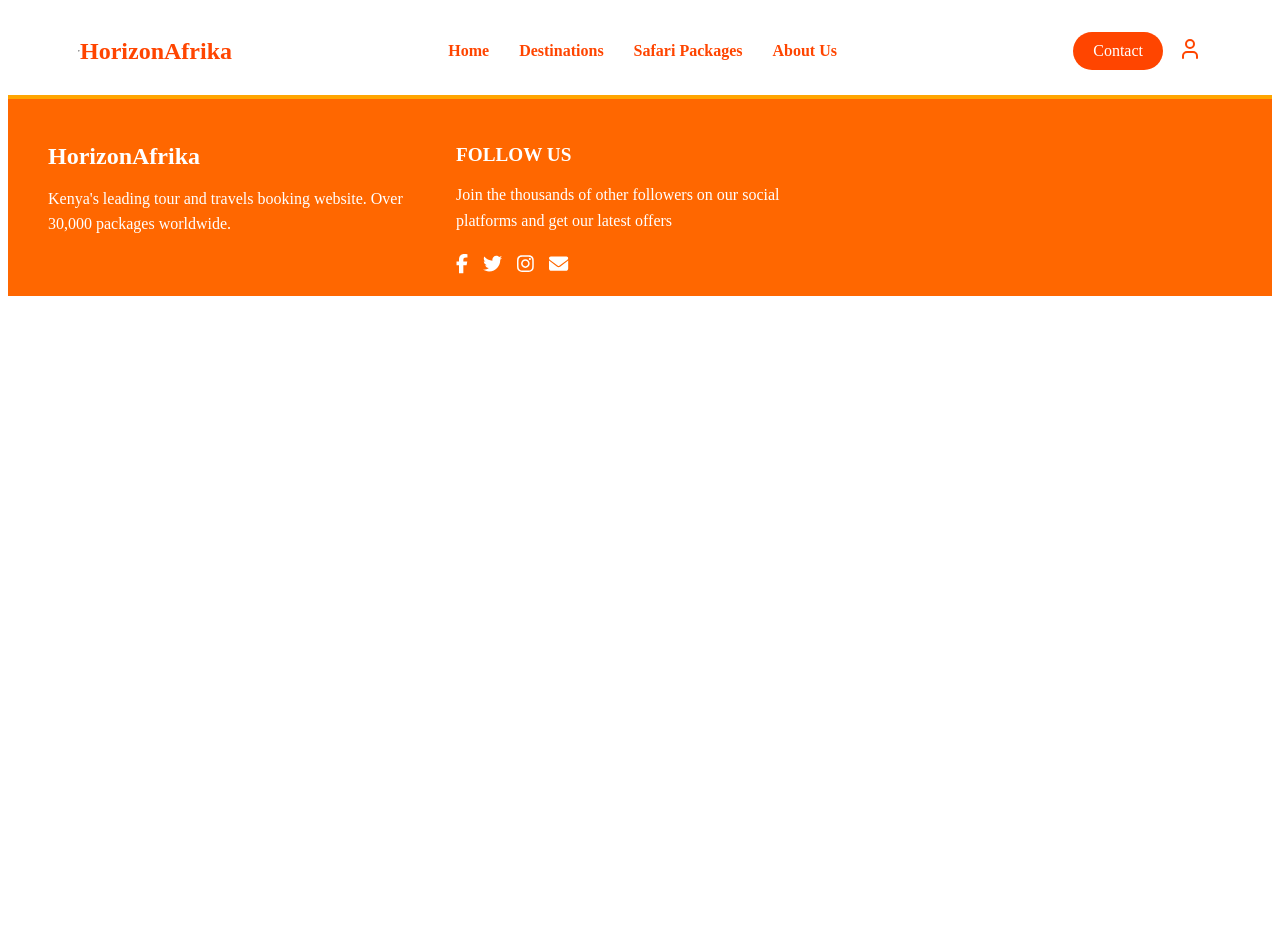
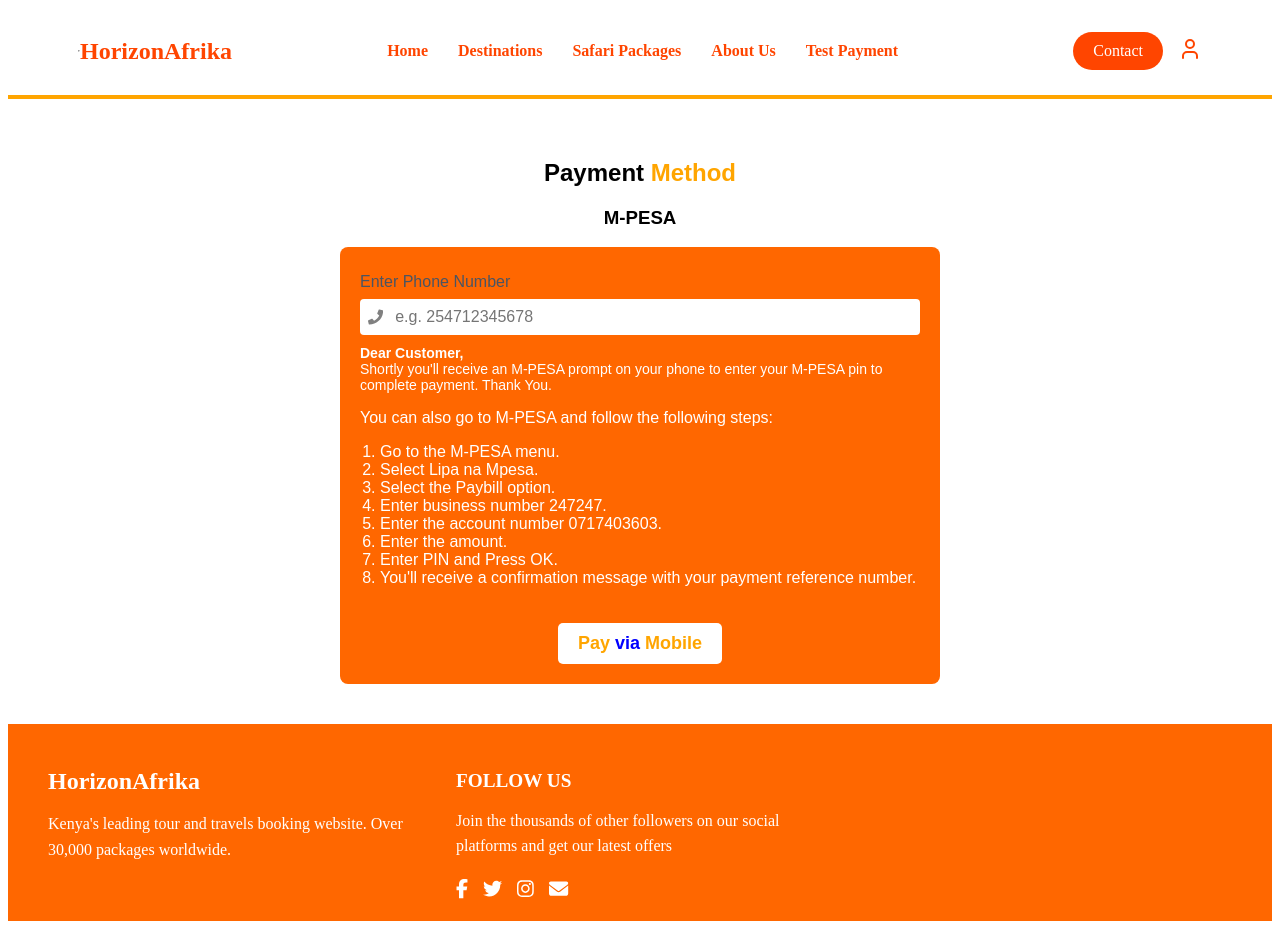
Before and after one commit to Maina206/Horizon_Afrika_Client_Front_end, a React (Vite) app in the folder Horizon_Afrika_Client_Front_end/: page /payment in a window 1280 px wide. Before the commit the page ends 800 px from the top, so only its background shows below. Built offline with nearby package versions, Linux system fonts and the light colour scheme; a web font is replaced by a local one.

Commit message:
HA-21-Payment-Payment-confirmation

```diff
--- a/Horizon_Afrika_Client_Front_end/src/App.jsx
+++ b/Horizon_Afrika_Client_Front_end/src/App.jsx
@@ -6,6 +6,7 @@
 import DestinationPage from "./Components/DestinationPage";
 import SafariPackages from "./Components/PackagePage";
 import Contact from "./Components/ContactPage";
+import PaymentPage from "./Components/PaymentPage";
 
 const App = () => {
   return (
@@ -17,6 +18,9 @@
           <Route path="/destinations" element={<DestinationPage />} />
           <Route path="/safari-packages" element={<SafariPackages />} />
           <Route path="/contact" element={<Contact />} />
+
+          {/* Testing payment page */}
+          <Route path="/payment" element={<PaymentPage />} />
         </Routes>
       </Router>
       <Footer />
--- a/Horizon_Afrika_Client_Front_end/src/Components/NavBar.jsx
+++ b/Horizon_Afrika_Client_Front_end/src/Components/NavBar.jsx
@@ -87,6 +87,7 @@
           <Link to="/destinations">Destinations</Link>
           <Link to="/safari-packages">Safari Packages</Link>
           <Link to="/about">About Us</Link>
+          <Link to="/payment">Test Payment</Link>
         </div>
         <div className="right-links">
           <Link to="/contact" className="contact-button">
--- /dev/null
+++ b/Horizon_Afrika_Client_Front_end/src/Components/PaymentPage.jsx
@@ -0,0 +1,53 @@
+import "../styles/paymentpage.css";
+import { FaPhone } from "react-icons/fa";
+
+const MpesaPayment = () => {
+  return (
+    <div className="payment-container">
+      <div className="payment-content">
+        <h2>
+          Payment <span className="highlight">Method</span>
+        </h2>
+        <h3>M-PESA</h3>
+        <div className="payment-box">
+          <label htmlFor="phone-number">Enter Phone Number</label>
+          <div className="input-group">
+            <FaPhone className="input-icon" />
+            <input
+              type="text"
+              id="phone-number"
+              placeholder="e.g. 254712345678"
+            />
+          </div>
+          <p className="customer-message">
+            <strong>Dear Customer,</strong>
+            <br />
+            Shortly you'll receive an M-PESA prompt on your phone to enter your
+            M-PESA pin to complete payment. Thank You.
+          </p>
+          <p>You can also go to M-PESA and follow the following steps:</p>
+          <ol>
+            <li>Go to the M-PESA menu.</li>
+            <li>Select Lipa na Mpesa.</li>
+            <li>Select the Paybill option.</li>
+            <li>Enter business number 247247.</li>
+            <li>Enter the account number 0717403603.</li>
+            <li>Enter the amount.</li>
+            <li>Enter PIN and Press OK.</li>
+            <li>
+              You'll receive a confirmation message with your payment reference
+              number.
+            </li>
+          </ol>
+          <div className="payment-button">
+            <button className="pay-button">
+              Pay <span>via</span> Mobile
+            </button>
+          </div>
+        </div>
+      </div>
+    </div>
+  );
+};
+
+export default MpesaPayment;
--- /dev/null
+++ b/Horizon_Afrika_Client_Front_end/src/styles/paymentpage.css
@@ -0,0 +1,103 @@
+.payment-container {
+  display: flex;
+  flex-direction: column;
+  align-items: center;
+  text-align: center;
+  font-family: Arial, sans-serif;
+}
+
+.mpesa-logo {
+  width: 800px;
+}
+
+.payment-content {
+  max-width: 600px;
+  margin: 20px auto;
+  padding: 20px;
+}
+
+h2 {
+  font-size: 24px;
+  font-weight: bold;
+}
+
+.highlight {
+  color: orange;
+}
+
+.payment-box {
+  background: #ff6700;
+  padding: 20px;
+  border-radius: 8px;
+  color: white;
+  text-align: left;
+}
+
+label {
+  display: block;
+  font-size: 16px;
+  margin-bottom: 8px;
+}
+
+.input-group {
+  display: flex;
+  align-items: center;
+  background: white;
+  padding: 8px;
+  border-radius: 4px;
+}
+
+.payment-box .input-icon {
+  margin-right: 10px;
+  color: gray;
+}
+
+.payment-box input {
+  border: none;
+  outline: none;
+  width: 100%;
+  font-size: 16px;
+}
+
+.customer-message {
+  font-size: 14px;
+  margin-top: 10px;
+}
+
+ol {
+  margin-top: 10px;
+  padding-left: 20px;
+}
+
+.payment-button {
+  display: flex;
+  justify-content: center;
+}
+
+.pay-button {
+  background: white;
+  color: orange;
+  border: none;
+  padding: 10px 20px;
+  font-size: 18px;
+  font-weight: bold;
+  border-radius: 5px;
+  cursor: pointer;
+  margin-top: 20px;
+}
+
+.pay-button span {
+  color: blue;
+}
+
+@media (max-width: 768px) {
+  .payment-box {
+    padding: 15px;
+  }
+  h2 {
+    font-size: 20px;
+  }
+  .pay-button {
+    font-size: 16px;
+  }
+}
```
